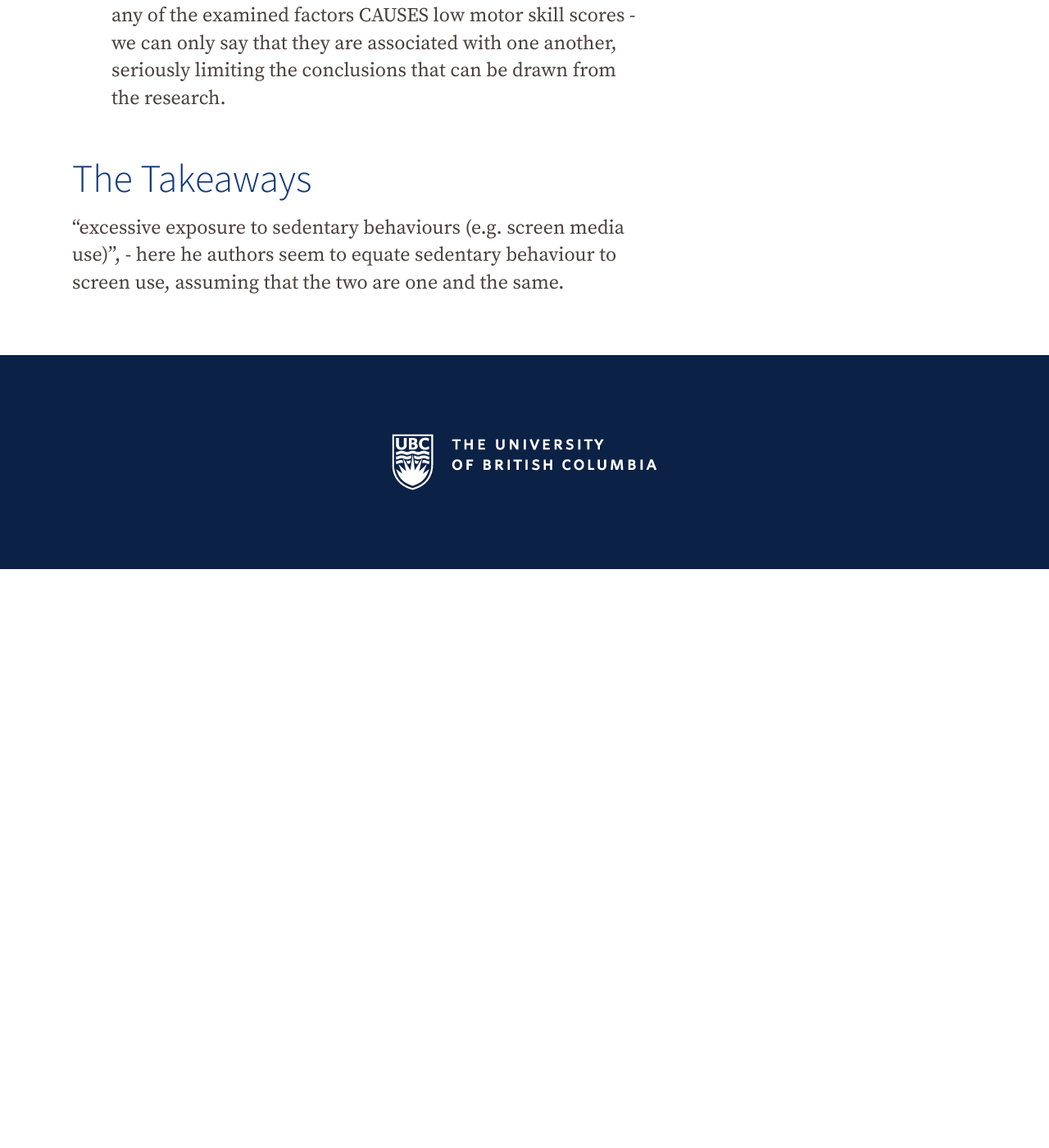
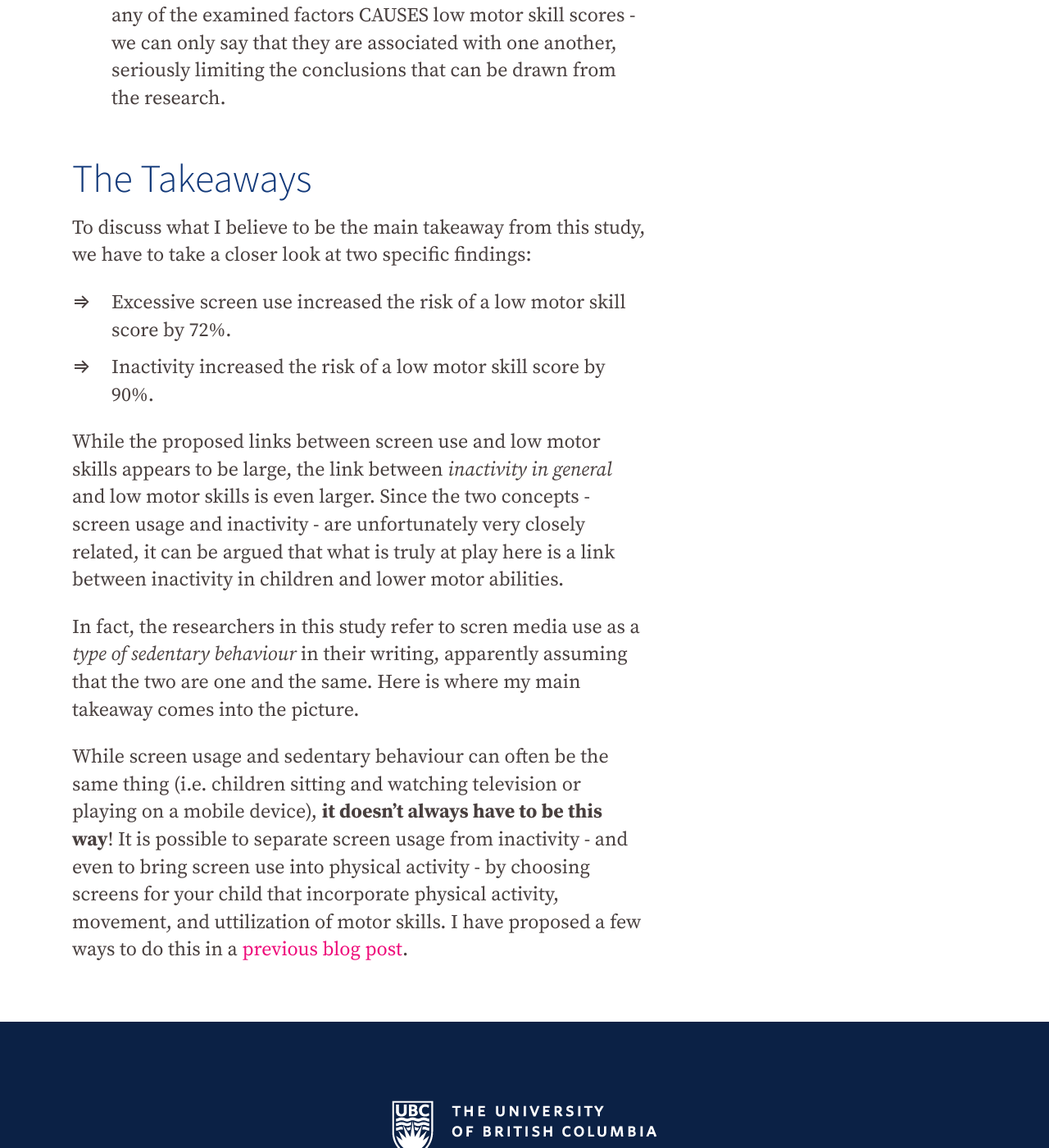
Before and after one commit to famliy-screen-time/familyscreentime.ca, a Jekyll site: the page built from _posts/2020-06-15-st-bp.md, in a window 1280 px wide and 1400 px high, scrolled down 5050 px. Shown: the whole window at 82% size. Built offline with Jekyll 4.4.1, drawn with Linux system fonts in a browser that asks for light colours; nearby versions of some CDN libraries; before the commit the page ends 5744 px from its top, so only the background shows below that.

Commit message:
Update Blog “2020-06-15-st-bp”

```diff
--- a/_posts/2020-06-15-st-bp.md
+++ b/_posts/2020-06-15-st-bp.md
@@ -38,4 +38,13 @@ While these are some interesting and important claims, we cannot simply walk awa
 
 # The Takeaways
 
- "excessive exposure to sedentary behaviours (e.g. screen media use)", - here he authors seem to equate sedentary behaviour to screen use, assuming that the two are one and the same.
+To discuss what I believe to be the main takeaway from this study, we have to take a closer look at two specific findings:
+
+* Excessive screen use increased the risk of a low motor skill score by 72%.
+* Inactivity increased the risk of a low motor skill score by 90%.
+
+While the proposed links between screen use and low motor skills appears to be large, the link between *inactivity in general* and low motor skills is even larger. Since the two concepts - screen usage and inactivity - are unfortunately very closely related, it can be argued that what is truly at play here is a link between inactivity in children and lower motor abilities.
+
+In fact, the researchers in this study refer to scren media use as a *type of sedentary behaviour* in their writing, apparently assuming that the two are one and the same. Here is where my main takeaway comes into the picture.
+
+While screen usage and sedentary behaviour can often be the same thing (i.e. children sitting and watching television or playing on a mobile device), **it doesn't always have to be this way**! It is possible to  separate screen usage from inactivity - and even to bring screen use into physical activity - by choosing screens for your child that incorporate physical activity, movement, and uttilization of motor skills. I have proposed a few ways to do this in a [previous blog post](https://familyscreentime.ca/2020-06-08-screen-time-schedules).
```
